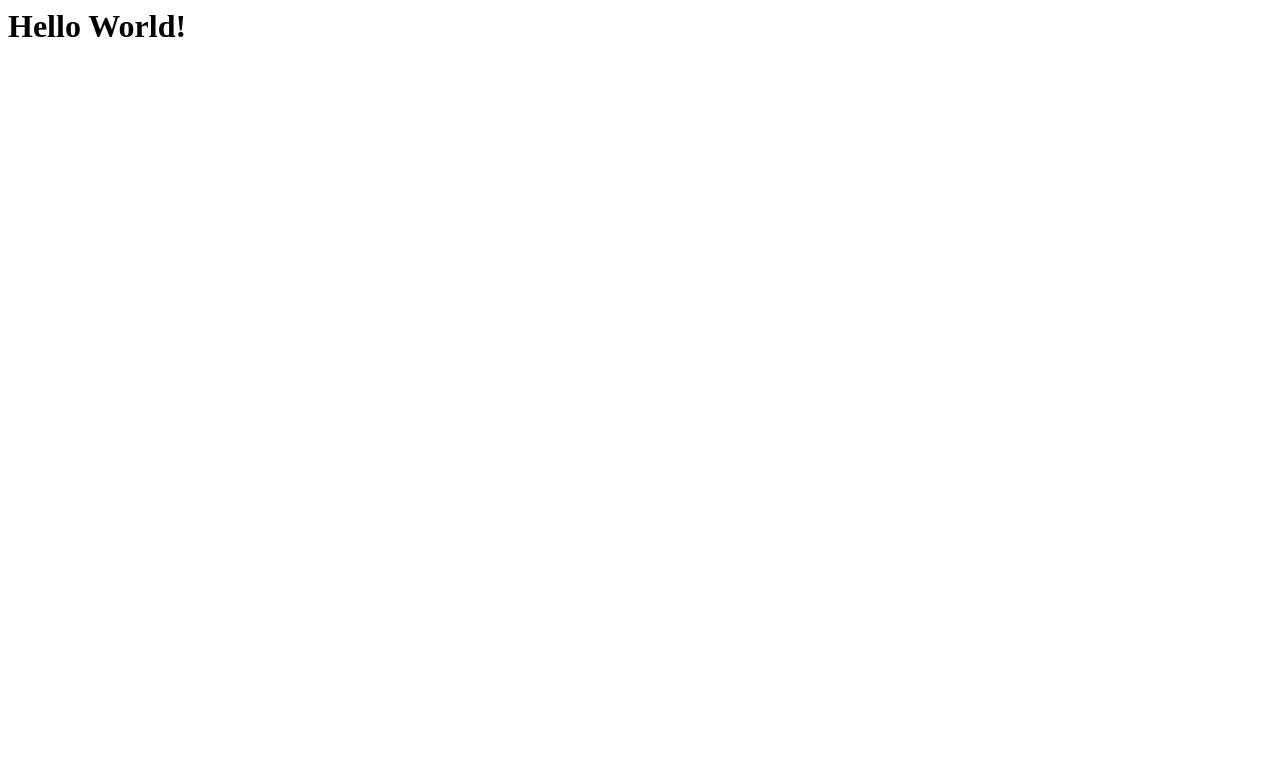
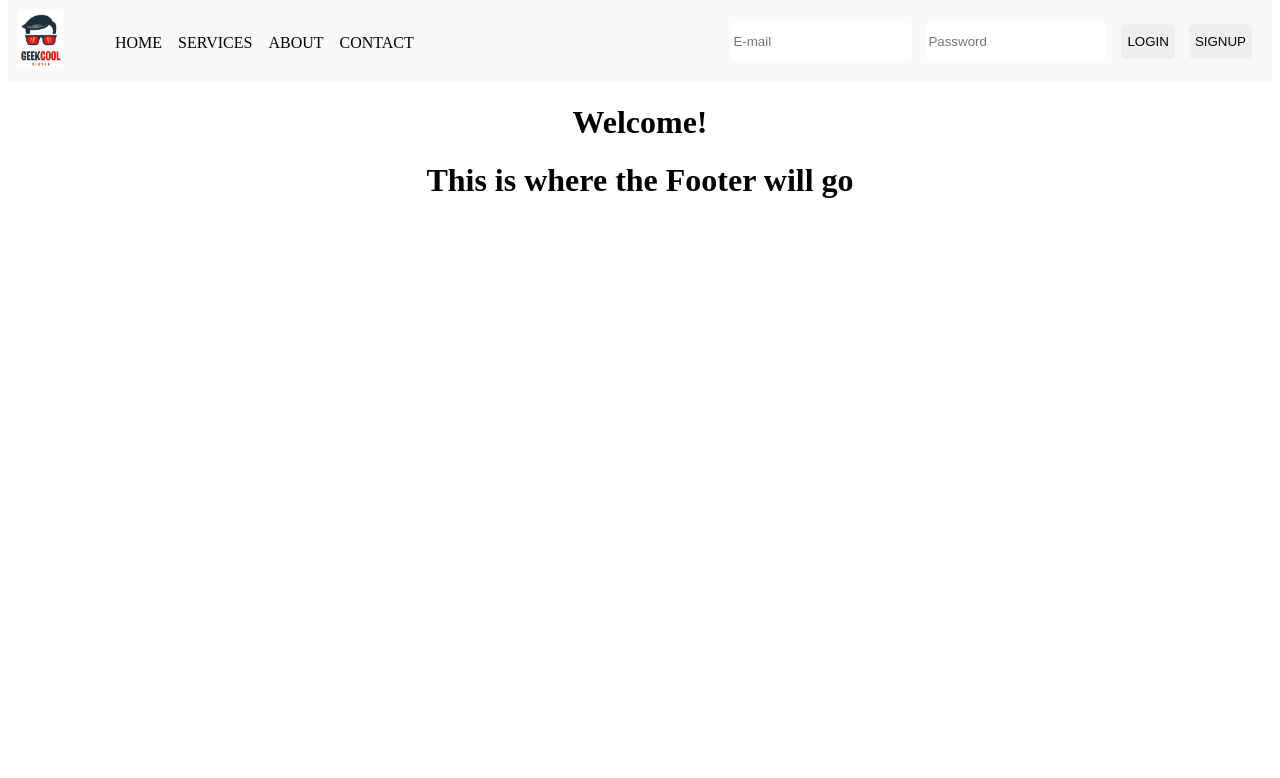
Before and after one commit to nhelock/Flask_Tutorial, a Flask app: page / in a window 1280 px wide. Before the commit the part shown is almost empty. Shown: the top 778 px of the page. Run offline with Flask 2, Linux system fonts and the light colour scheme.

Commit message:
template

```diff
--- /dev/null
+++ b/static/styles/header.css
@@ -0,0 +1,53 @@
+.barItem{
+  display: inline-block;
+}
+
+.logo {
+  width: 45px;
+}
+
+li {
+  float: left;
+  display: block;
+  padding-left: 8px;
+  padding-right: 8px;
+}
+
+.topBar{
+  background-color: #faf9f7;
+  display:flex;
+  justify-content: space-between;
+  align-items:center;
+  padding: 10px;
+}
+
+.formSection {
+  padding: 10px;
+  right: 0;
+}
+
+.input, .barItem input{
+  height: 35px;
+  border: none;
+  border-radius: 5px;
+  margin-left: 10px;
+}
+
+.mainDiv {
+  margin: auto;
+  width: 30%;
+
+}
+
+h1{
+  text-align: center;
+}
+
+a{
+  text-decoration:none;
+  color:black;
+}
+
+body {
+  margin-top: 0px;
+}
--- /dev/null
+++ b/templates/base.html
@@ -0,0 +1,44 @@
+<!DOCTYPE html>
+<html lang="en" dir="ltr">
+  <head>
+    <meta charset="utf-8">
+    <link rel= "stylesheet" type= "text/css" href= "{{ url_for('static',filename='styles/header.css') }}">
+    <title>My site</title>
+  </head>
+
+  <body>
+    <header>
+      <div class="topBar">
+        <div class="">
+          <img src="{{url_for('static',filename = 'images/logo.jpg')}}" alt="Logo" class="logo">
+          <ul class="barItem">
+
+            <li><a href="index.php">HOME</a></li>
+            <li>SERVICES</li>
+            <li>ABOUT</li>
+            <li>CONTACT</li>
+          </ul>
+        </div>
+
+        <div class="formSection barItem">
+          <form class="barItem" action="include/loginHandler.php" method="post">
+            <input type="text" name="uid" value="" placeholder="E-mail" required>
+            <input type="password" name="pass" value="" placeholder="Password" required>
+            <input type="submit" name="loginButton" value="LOGIN">
+          </form>
+
+          <button class="barItem input" style="margin-left:10px;">
+            <a href="signup.php">SIGNUP</a>
+          </button>
+        </div>
+
+      </div>
+    </header>
+
+    {% block body %}
+    {% endblock %}
+
+    <h1> This is where the Footer will go</h1>
+
+  </body>
+</html>
--- a/templates/index.html
+++ b/templates/index.html
@@ -1 +1,4 @@
-<h1>Hello World!</h1>
+{% extends "base.html" %}
+{% block body %}
+    <h1> Welcome! </h1>
+{% endblock %}
```
Also changed, not shown: static/images/logo.jpg (added).
